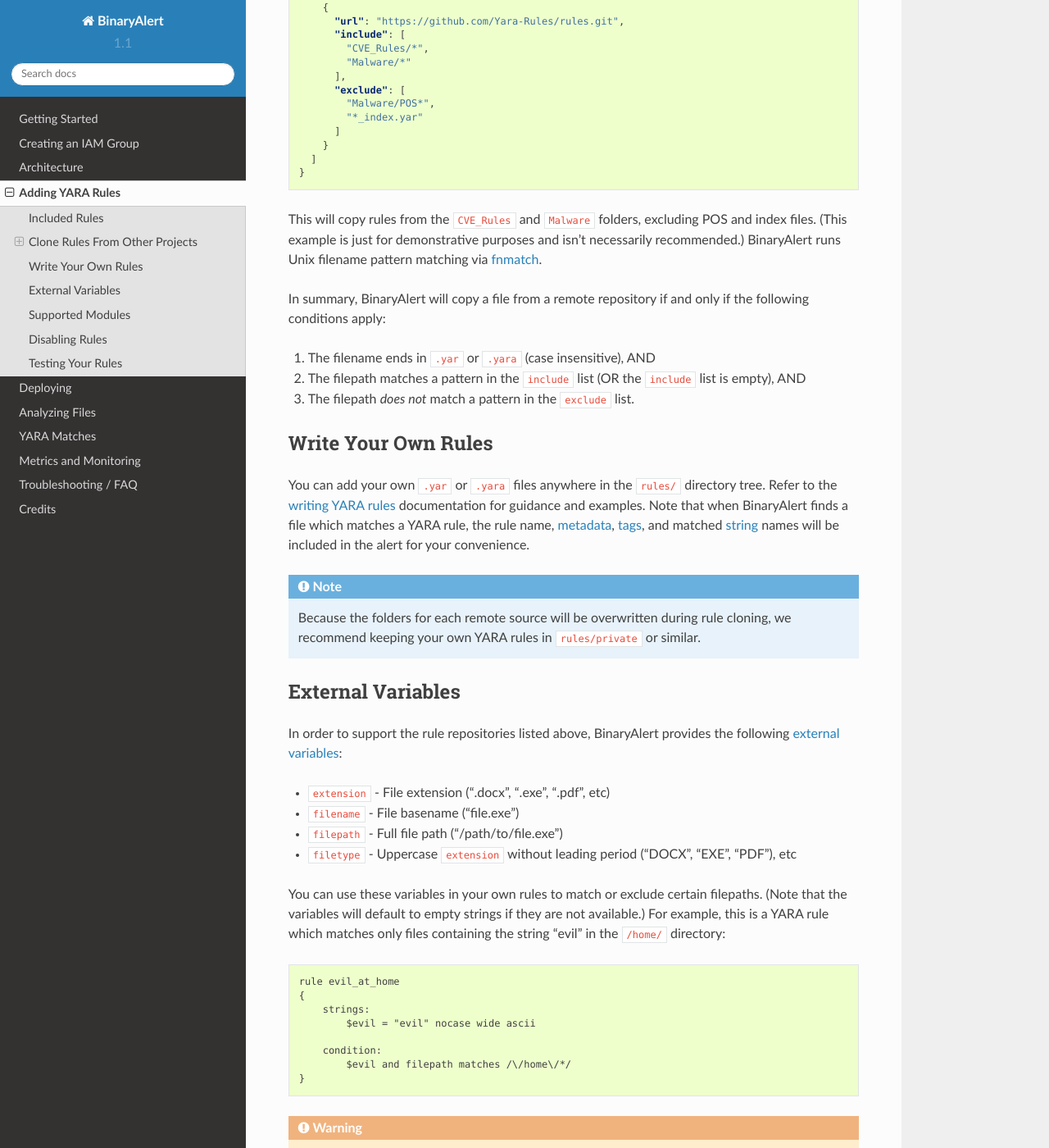
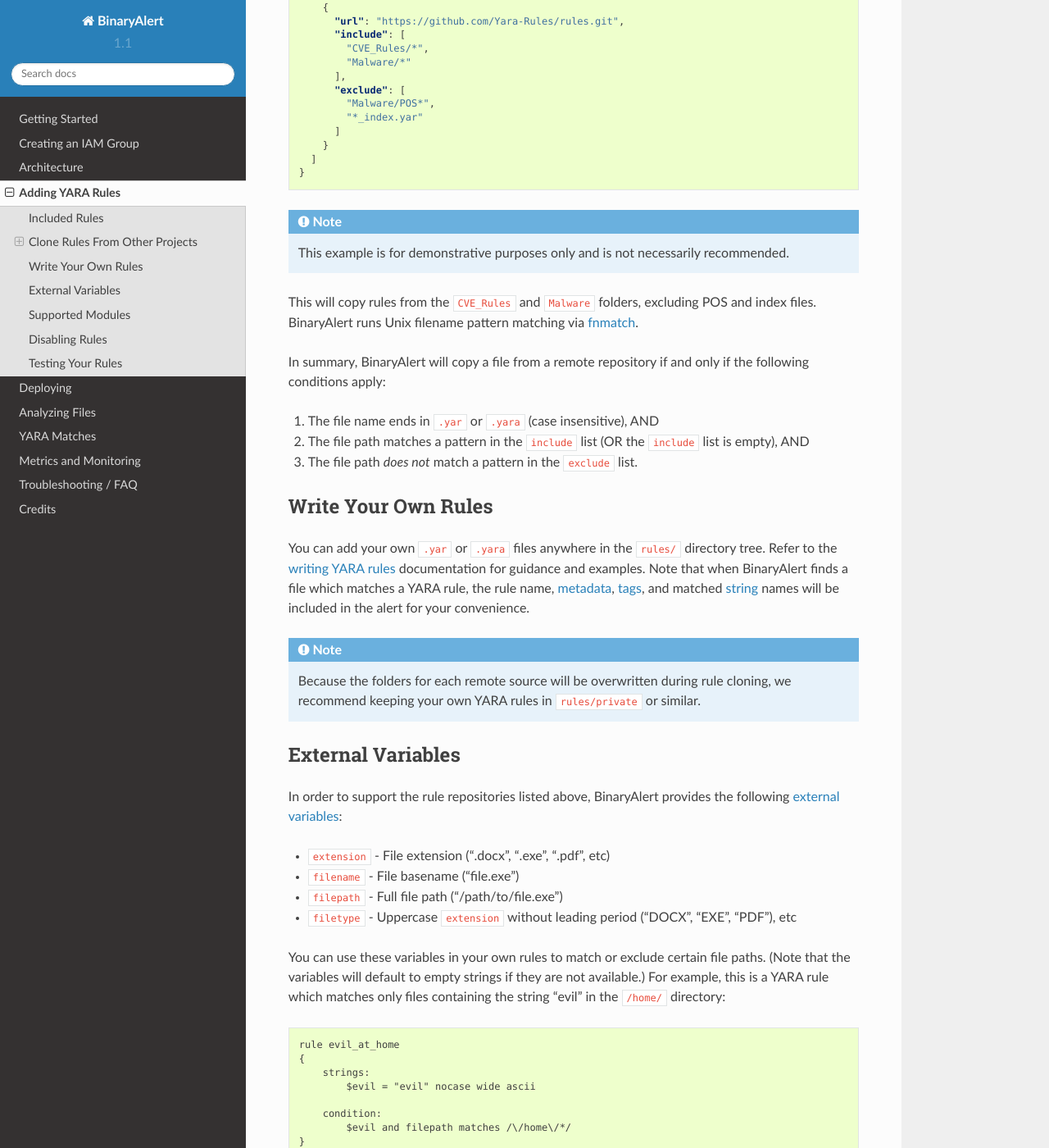
Before and after one commit to airbnb/binaryalert, a Sphinx documentation site: the page built from docs/source/adding-yara-rules.rst, in a window 1280 px wide and 1400 px high, scrolled down 1456 px. Shown: the whole window at 82% size. Built offline with Sphinx 7.4.7 and the Read the Docs theme 2.0.0, drawn with Linux system fonts in a browser that asks for light colours; some of the changed text lies outside the part shown.

Commit message:
Address feedback

```diff
--- a/docs/source/adding-yara-rules.rst
+++ b/docs/source/adding-yara-rules.rst
@@ -26,7 +26,7 @@
 Configuring Rule Sources
 ........................
 
-You can configure the remote rule sources in `rules/rule_sources.json <https://github.com/airbnb/binaryalert/blob/master/rules/rule_sources.json>`_. Each rule source is defined by a git-cloneable ``url``, an optional list of filepaths to ``include``, and an optional list of filepaths to ``exclude``.
+You can configure the remote rule sources in `rules/rule_sources.json <https://github.com/airbnb/binaryalert/blob/master/rules/rule_sources.json>`_. Each rule source is defined by a git-cloneable ``url``, an optional list of file paths to ``include``, and an optional list of file paths to ``exclude``.
 
 Some examples using the `Yara-Rules <https://github.com/Yara-Rules/rules>`_ repository:
 
@@ -67,13 +67,15 @@
       ]
     }
 
-This will copy rules from the ``CVE_Rules`` and ``Malware`` folders, excluding POS and index files. (This example is just for demonstrative purposes and isn't necessarily recommended.) BinaryAlert runs Unix filename pattern matching via `fnmatch <https://docs.python.org/3.6/library/fnmatch.html>`_.
+.. note:: This example is for demonstrative purposes only and is not necessarily recommended.
+
+This will copy rules from the ``CVE_Rules`` and ``Malware`` folders, excluding POS and index files. BinaryAlert runs Unix filename pattern matching via `fnmatch <https://docs.python.org/3.6/library/fnmatch.html>`_.
 
 In summary, BinaryAlert will copy a file from a remote repository if and only if the following conditions apply:
 
-1. The filename ends in ``.yar`` or ``.yara`` (case insensitive), AND
-2. The filepath matches a pattern in the ``include`` list (OR the ``include`` list is empty), AND
-3. The filepath *does not* match a pattern in the ``exclude`` list.
+1. The file name ends in ``.yar`` or ``.yara`` (case insensitive), AND
+2. The file path matches a pattern in the ``include`` list (OR the ``include`` list is empty), AND
+3. The file path *does not* match a pattern in the ``exclude`` list.
 
 Write Your Own Rules
 --------------------
@@ -92,7 +94,7 @@
 * ``filepath`` - Full file path ("/path/to/file.exe")
 * ``filetype`` - Uppercase ``extension`` without leading period ("DOCX", "EXE", "PDF"), etc
 
-You can use these variables in your own rules to match or exclude certain filepaths. (Note that the variables will default to empty strings if they are not available.) For example, this is a YARA rule which matches only files containing the string "evil" in the ``/home/`` directory:
+You can use these variables in your own rules to match or exclude certain file paths. (Note that the variables will default to empty strings if they are not available.) For example, this is a YARA rule which matches only files containing the string "evil" in the ``/home/`` directory:
 
 .. code-block:: none
 
```
Also changed, not shown: other parts of docs/source/adding-yara-rules.rst (+1 -1 lines), 1 other file.
